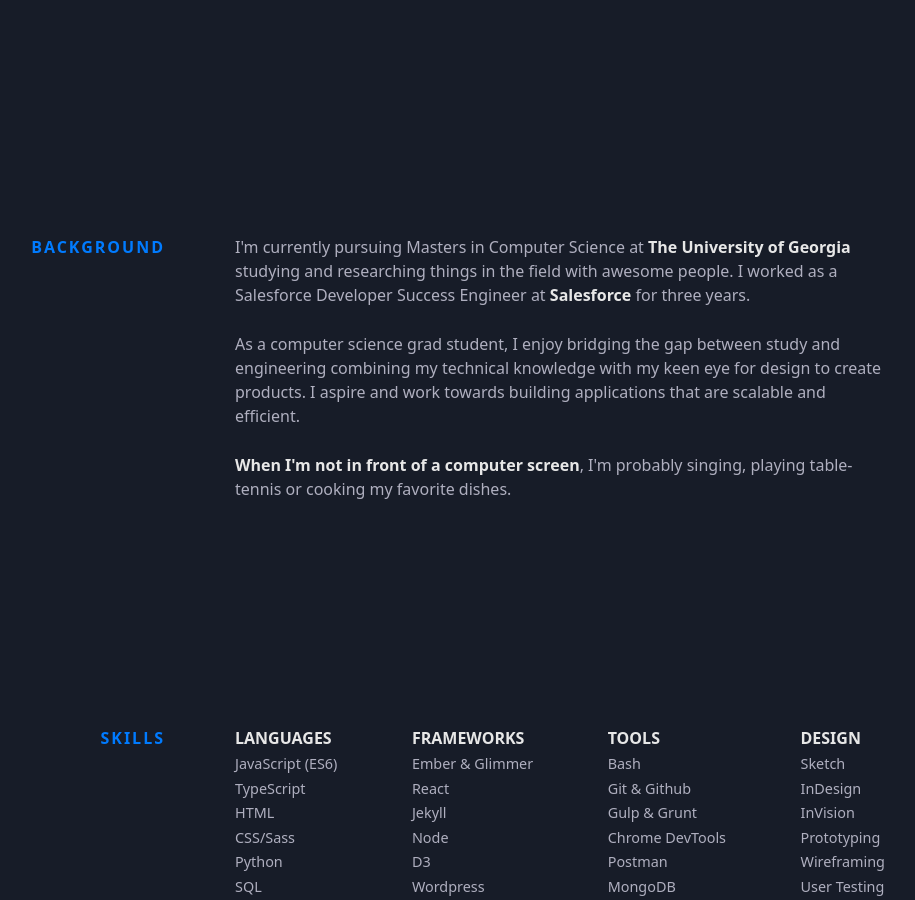
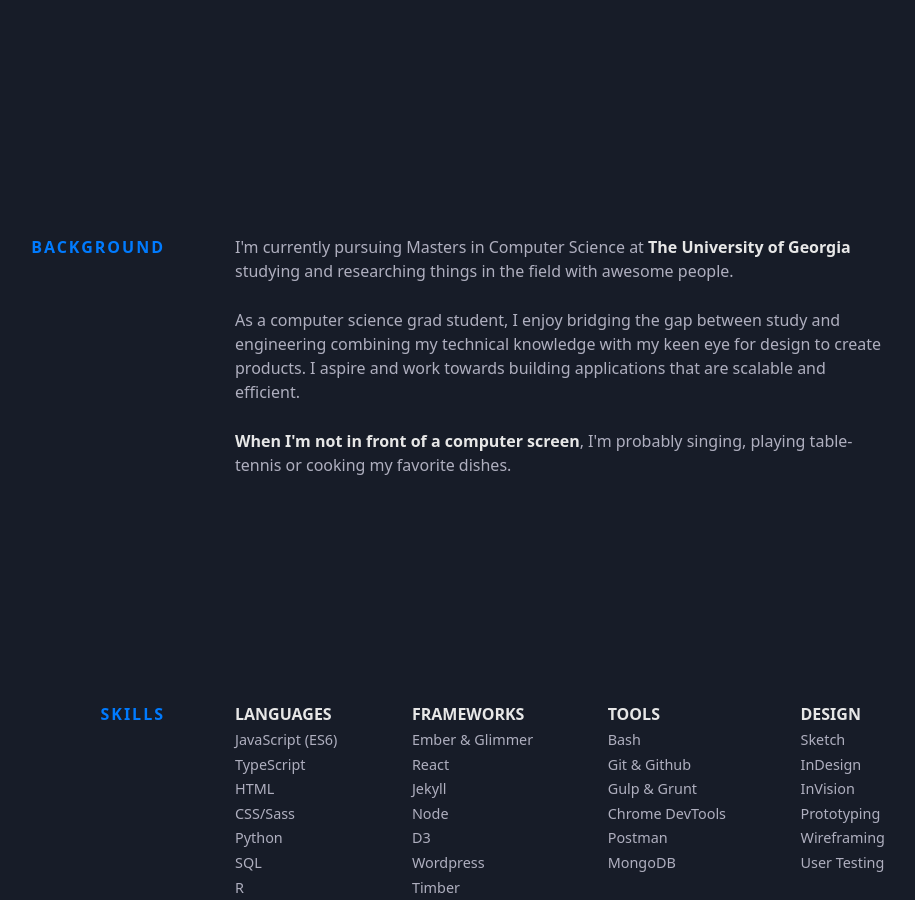
Before and after one commit to SakethJammula/sakethjammula.github.io, a Jekyll site: the page built from index.html, in a window 1280 px wide and 900 px high, scrolled down 765 px. Shown: the whole window, without its empty margins (215-1130 px from the left). Built offline with Jekyll 4.4.1, drawn with Linux system fonts in a browser that asks for light colours; nearby versions of some CDN libraries; some web fonts are replaced.

Commit message:
Update background.html

```diff
--- a/_includes/background.html
+++ b/_includes/background.html
@@ -3,8 +3,7 @@
   <div class="section__content">
     <p>
       I'm currently pursuing Masters in Computer Science at
-      <a class="underline-link" href="https://www.upstatement.com/" target="_blank">The University of Georgia</a> studying and researching things in the field with awesome people. I worked as a Salesforce Developer Success Engineer at
-      <a class="underline-link" href="http://www.ccis.northeastern.edu/" target="_blank">Salesforce</a> for three years.
+      <a class="underline-link" href="https://www.upstatement.com/" target="_blank">The University of Georgia</a> studying and researching things in the field with awesome people.
     </p>
 
     <p>
```
